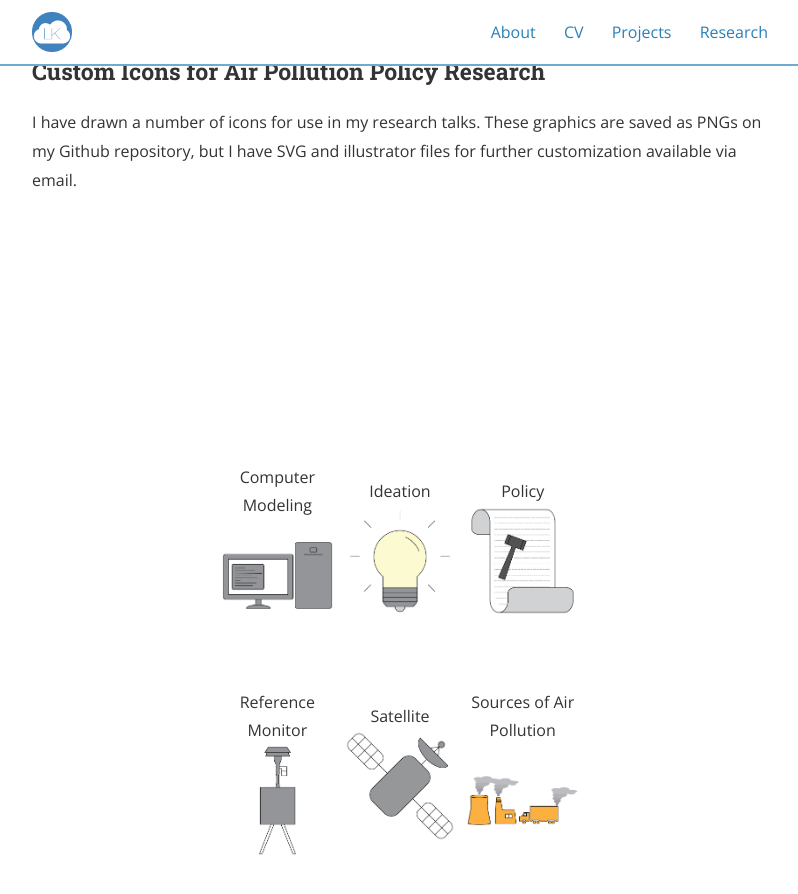
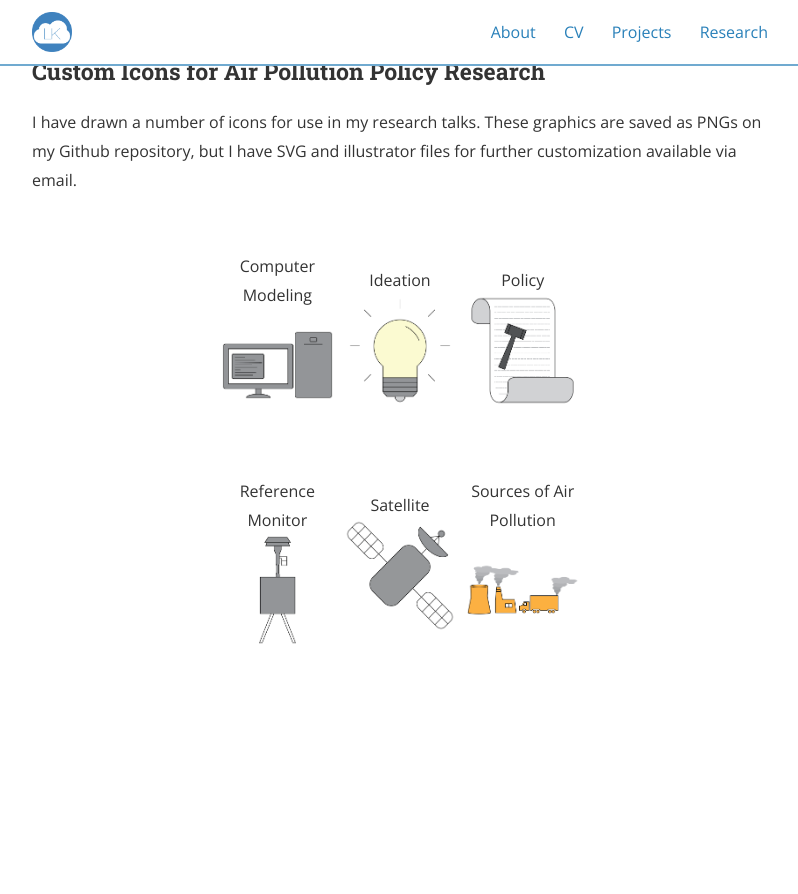
Before and after one commit to lkoolik/lkoolik.github.io, a Jekyll site: the page built from projects/research_graphics.md, in a window 1280 px wide and 900 px high, scrolled down 433 px. Shown: the top 894 px of the window, without its empty margins (240-1038 px from the left). Built offline with Jekyll 4.4.1, drawn with Linux system fonts in a browser that asks for light colours; nearby versions of some CDN libraries.

Commit message:
Update research_graphics.md

```diff
--- a/projects/research_graphics.md
+++ b/projects/research_graphics.md
@@ -17,7 +17,7 @@ I take a lot of pride in my Powerpoint presentation format. I have saved a UC Be
 ### Custom Icons for Air Pollution Policy Research
 
 I have drawn a number of icons for use in my research talks. These graphics are saved as PNGs on my Github repository, but I have SVG and illustrator files for further customization available via email.
-<div style="display: flex; justify-content: center; align-items: center; height: 100vh;">
+<div style="display: flex; justify-content: center; height: 100vh;">
   <table style="border: none; width: 50%; height: 50%; table-layout: fixed;">
     <tr>
       <td style="border: none; text-align: center; vertical-align: middle;">
```
